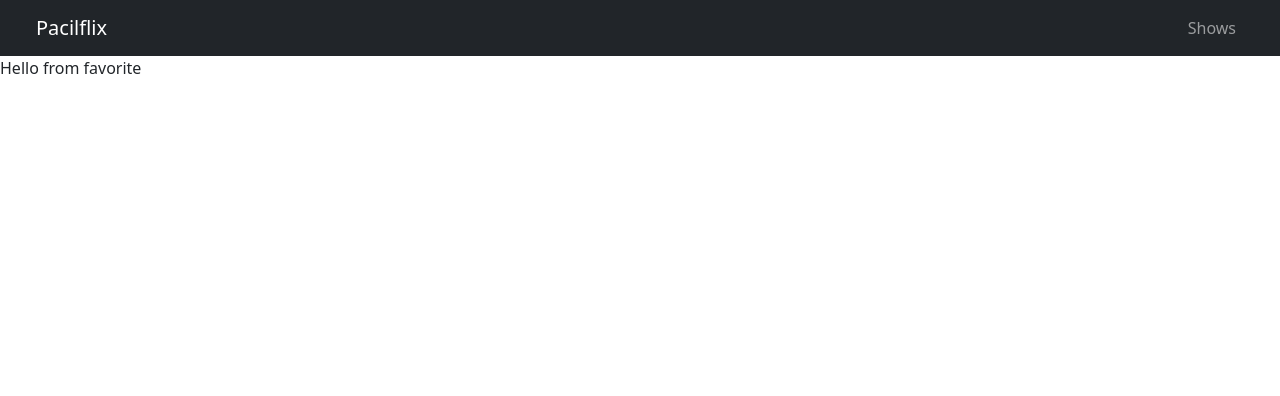
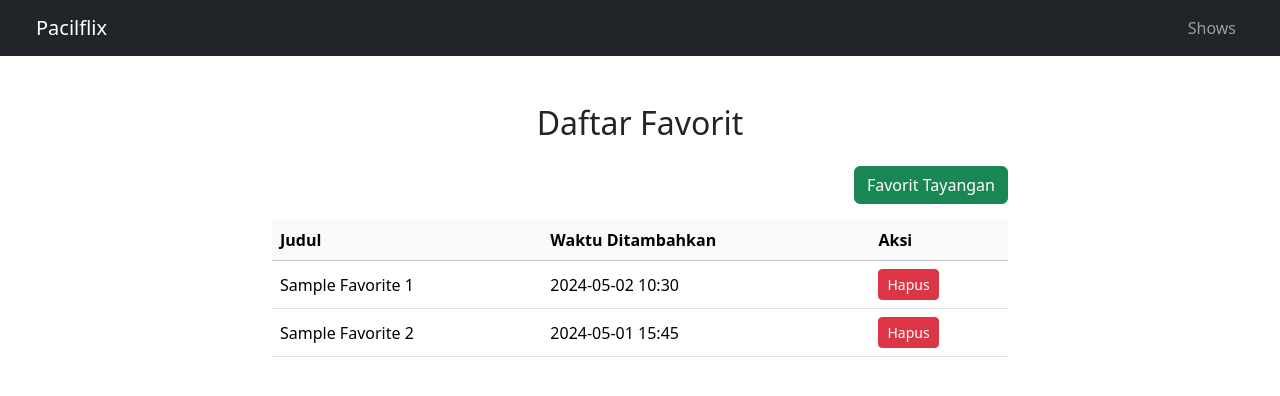
Before and after one commit to fahmi-ramadhan/pacilflix, a Django app: page /favorite/ in a window 1280 px wide. Shown: the top 396 px of the page. Run offline with Django 5.2, Linux system fonts and the light colour scheme.

Commit message:
Add basic template

```diff
--- a/favorite/templates/favorite/index.html
+++ b/favorite/templates/favorite/index.html
@@ -1,3 +1,65 @@
-{% extends 'base.html' %} {% block content %}
-<div>Hello from favorite</div>
+{% extends 'base.html' %}
+{% block content %}
+
+<!-- Modal -->
+<div class="modal fade" id="favorites-modal" tabindex="-1" aria-labelledby="favorites-modal-label" aria-hidden="true">
+    <div class="modal-dialog modal-dialog-centered">
+        <div class="modal-content">
+            <div class="modal-header">
+                <h1 class="modal-title fs-5" id="favorites-modal-label">Tambah ke Daftar Favorit</h1>
+                <button type="button" class="btn-close" data-bs-dismiss="modal" aria-label="Close"></button>
+            </div>
+            <div class="modal-body">
+                <label for="favorites-dropdown" class="form-label">Judul Daftar Favorit:</label>
+                <select id="favorites-dropdown" class="form-select">
+                    <option value="favorite1">Favorite List 1</option>
+                    <option value="favorite2">Favorite List 2</option>
+                    <option value="favorite3">Favorite List 3</option>
+                </select>
+            </div>
+            <div class="modal-footer">
+                <button type="button" class="btn btn-primary" data-bs-dismiss="modal">Tambah</button>
+            </div>
+        </div>
+    </div>
+</div>
+
+<!-- Main content -->
+<div class="container mt-5">
+    <h2 class="text-center mb-4">Daftar Favorit</h2>
+    <div class="row justify-content-center">
+        <div class="col-md-8">
+            <div class="mb-3 text-end">
+                <button class="btn btn-success favorites-button" data-bs-toggle="modal" data-bs-target="#favorites-modal">Favorit Tayangan</button>
+            </div>
+            <div class="table-responsive">
+                <table class="table table-hover align-middle">
+                    <thead class="table-light">
+                        <tr>
+                            <th scope="col">Judul</th>
+                            <th scope="col">Waktu Ditambahkan</th>
+                            <th scope="col">Aksi</th>
+                        </tr>
+                    </thead>
+                    <tbody>
+                        <tr>
+                            <td>Sample Favorite 1</td>
+                            <td>2024-05-02 10:30</td>
+                            <td>
+                                <button class="btn btn-danger btn-sm">Hapus</button>
+                            </td>
+                        </tr>
+                        <tr>
+                            <td>Sample Favorite 2</td>
+                            <td>2024-05-01 15:45</td>
+                            <td>
+                                <button class="btn btn-danger btn-sm">Hapus</button>
+                            </td>
+                        </tr>
+                    </tbody>
+                </table>
+            </div>
+        </div>
+    </div>
+</div>
 {% endblock content %}
```
